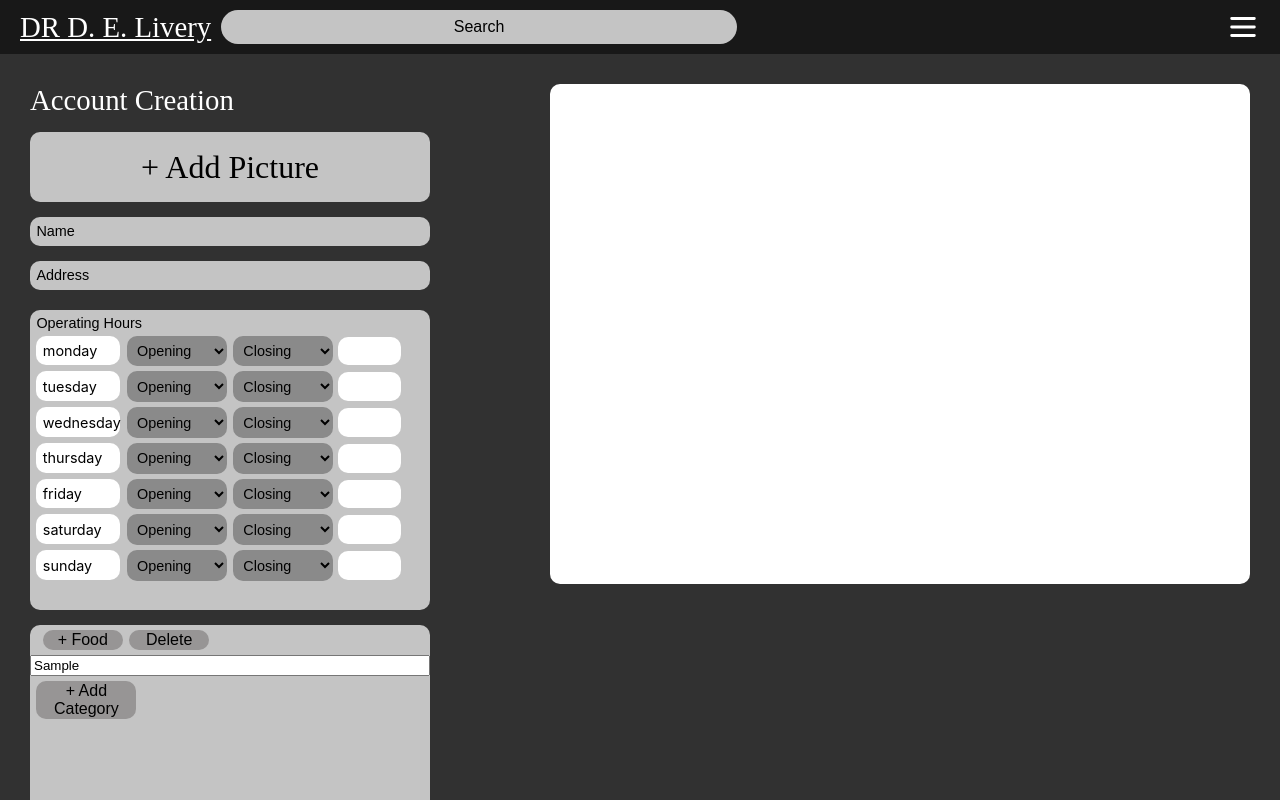
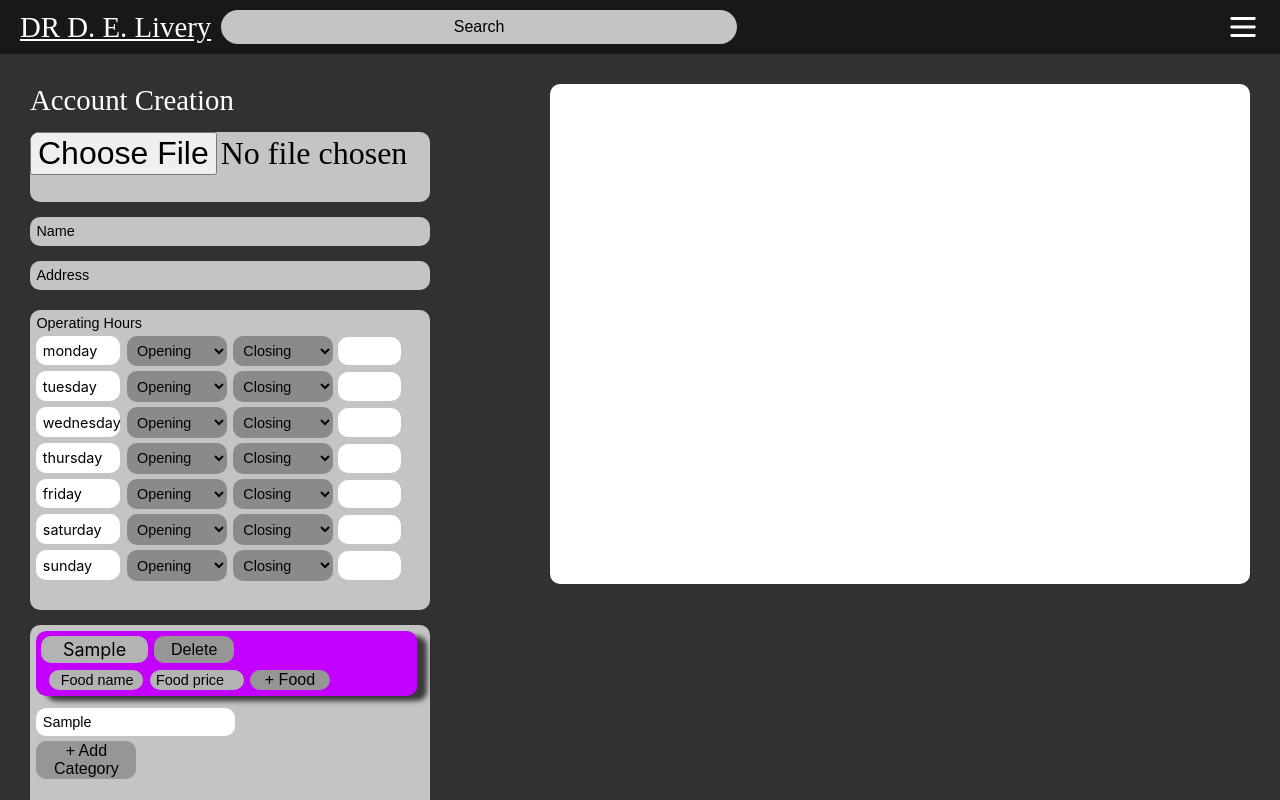
Before and after one commit to AWAProjectOrganization-team-6/frontend, a React (Create React App) app: page / in a window 1280 px wide. Both pictures are taken after typing "Sample" into the empty fields and a click on the button "+ Add Category". Shown: the top 800 px of the page. Built offline with nearby package versions, Linux system fonts and the light colour scheme; a web font is replaced by a local one.

Commit message:
Complete rework on foodCategory

```diff
--- a/src/components/FoodCategory.js
+++ b/src/components/FoodCategory.js
@@ -3,39 +3,44 @@ import Food from './FoodItem';
 
 export default function Category (props) {
 
-    const numOfFoods = [
+    var name = '';
+    var price = '';
 
-    ];
 
-    const addFood = () => {
-
+    const setFoodName = (event) => {
+        name = (event.target.value);
     };
 
-    const handleFoods = (event) => {
-
+    const setPrice = (event) => {
+        price = (event.target.value);
     };
 
-    const listOfCategories = props.name.map((name) =>
-        <div key={name.id} className={styles.category}>
-            <div>
-                <label >
-
-                </label>
-                <button className={styles.button} onClick={addFood}>
-                    + Food
-                </button>
-                <button className={styles.button}>
-                    Delete
-                </button>
-            </div>
-            <Food name={numOfFoods} parentCallBack={handleFoods}/>
-        </div>
-    );
 
 
     return(
         <>
-            {listOfCategories}
+            <div className={styles.content}>
+                <div className={styles.category}>
+                    <label className={styles.label}>
+                        {props.category.name}
+                    </label>
+                    <button className={styles.button} onClick={() => props.deleteCategory(props.category.id)}>
+                        Delete
+                    </button>
+                </div>
+                <div className={styles.food}>
+                    <input className={styles.input} onChange={setFoodName} placeholder={'Food name'}>
+                    </input>
+                    <input className={styles.input} type='number' min='0' onChange={setPrice} placeholder={'Food price'}>
+                    </input>
+                    <button className={styles.button} onClick={() => props.addFood(props.category, name, price)}>
+                        + Food
+                    </button>
+                </div>
+                <div className={styles.foods}>
+                    {props.category.foods.map((foods, index) => <Food key={index} food={foods} parentCallBack={props.deleteFood} categoryId={props.category.id}/>)}
+                </div>
+            </div>
         </>
     );
 }
--- a/src/components/FoodItem.js
+++ b/src/components/FoodItem.js
@@ -1,21 +1,15 @@
+import styles from '../styles/FoodItem.module.scss';
 
 export default function FoodItem (props) {
+    console.log(props);
 
-    const handleChange = (event) => {
-        props.parentCallBack(event.target.value);
-    };
-
-    const Food = props.name.map((id) =>
-        <div key={id}>
-            <input onChange={handleChange}>
-            </input>
+    return(
+        <div className={styles.content}>
+            <label className={styles.label}>{props.food.name}</label>
+            <label className={styles.label}>{props.food.price} €</label>
+            <button className={styles.button} onClick={() => props.parentCallBack(props.categoryId, props.food.id)}>
+                Delete
+            </button>
         </div>
     );
-
-
-    return(
-        <>
-            {Food}
-        </>
-    );
 }
--- a/src/styles/CreateRestaurant.module.scss
+++ b/src/styles/CreateRestaurant.module.scss
@@ -38,7 +38,7 @@
         flex-direction: column;
         row-gap: 15px;
         margin: 0px 0px;
-        width: 400px;
+        min-width: 400px;
 
         .addpicture {
             width: 400px;
@@ -59,6 +59,7 @@
             border-width: 0px;
             padding: 0.4rem;
             border-radius: 10px;
+            width: calc(400px - 0.4rem * 2);
 
             font-size: 0.9rem;
             text-align: left;
@@ -69,7 +70,8 @@
         }
 
         .setupMenu {
-            height: 300px;
+            min-height: 300px;
+            min-width: 200px;
             background: #c4c4c4;
             border-width: 0px;
             border-radius: 10px;
@@ -86,10 +88,17 @@
                 transition: background-color 0.2s;
                 width: 100px;
                 margin-left: 0.4rem;
+                margin-bottom: 0.4rem;
 
                 &:hover {
-                     background-color: white;
+                     background-color: rgb(0, 255, 0);
                 }
+            }
+
+            .input {
+                background-color: #ffffff;
+                margin-left: 0.4rem;
+                width: max-content;
             }
         }
 
@@ -98,6 +107,7 @@
             border-width: 0px;
             padding: 0.4rem;
             border-radius: 10px;
+            width: 400px;
 
             font-size: 0.9rem;
             text-align: left;
--- a/src/styles/FoodCategory.module.scss
+++ b/src/styles/FoodCategory.module.scss
@@ -1,17 +1,36 @@
+.content {
+    background-color: rgb(195, 0, 255);
+    box-shadow: 10px 5px 5px rgba(0, 0, 0, 0.705);
+    border-radius: 10px;
+    margin: 0.4rem;
+    margin-right: 0.8rem;
 
-.category {
+    .foods {
+        background-color: #979595;
+        margin: 0.4rem;
+        border-radius: 10px;
+    }
+
+
+    .food {
         display: flex;
-    flex-direction: column;
-    margin-left: 0.4rem;
-    margin-top: 5px;
+        flex-direction: row;
+        margin: 0.4rem;
 
         .input {
             width: 100px;
-        background: #ffffff;
             border-width: 0px;
-        padding: 0.4rem;
             border-radius: 10px;
             font-size: 0.9rem;
+            margin-left: 0.4rem;
+            width: 90px;
+            background-color: rgb(179, 179, 179);
+            text-indent: 2px;
+
+            &::placeholder {
+                color: black;
+                text-align: center;
+            }
         }
 
         .button {
@@ -24,7 +43,40 @@
             margin-left: 0.4rem;
 
             &:hover {
-                background-color: white;
+                    background-color: rgb(0, 255, 0);
             }
         }
     }
+
+
+    .category {
+        display: flex;
+        flex-direction: row;
+        margin: 5px;
+
+        .label {
+            background-color: rgb(179, 179, 179);
+            border-width: 0px;
+            border-radius: 10px;
+            padding: 0.2rem;
+            width: fit-content;
+            min-width: 100px;
+            font-size: large;
+            text-align: center;
+        }
+
+        .button {
+            border-width: 0px;
+            border-radius: 10px;
+            background-color:#979595;
+            font-size: 1rem;
+            transition: background-color 0.2s;
+            width: 80px;
+            margin-left: 0.4rem;
+
+            &:hover {
+                    background-color: rgb(255, 0, 0);
+            }
+        }
+    }
+}
--- /dev/null
+++ b/src/styles/FoodItem.module.scss
@@ -0,0 +1,18 @@
+
+    .label {
+        margin: 0.4rem;
+    }
+
+    .button {
+        border-width: 0px;
+        border-radius: 10px;
+        background-color:#ffffff;
+        font-size: 1rem;
+        transition: background-color 0.2s;
+        width: 80px;
+        margin: 0.4rem;
+
+        &:hover {
+            background-color: rgb(255, 0, 0);
+        }
+    }
--- a/src/views/CreateRestaurant.js
+++ b/src/views/CreateRestaurant.js
@@ -8,6 +8,9 @@ import Category from '../components/FoodCategory';
 
 class CreateRestaurant extends Component{
 
+    categoryIndex = 0;
+    foodIndex = 0;
+
     constructor(props){
         super(props);
         this.state={
@@ -16,20 +19,31 @@ class CreateRestaurant extends Component{
                 address:'',
                 type: '',
                 priceLevel:'',
+                openingHours: [
+
+                ],
+
+                closingHours: [
+
+                ],
+
+                categories: [
+
+                ]
             },
 
-            Categories: [
-
-            ],
-
+            categoryName: '',
             days: ['monday', 'tuesday', 'wednesday', 'thursday', 'friday', 'saturday', 'sunday'],
             times: ['00.00', '01.00', '02.00', '03.00', '04.00', '05.00', '06.00', '07.00', '08.00', '09.00', '10.00', '11.00', '12.00', '13.00', '14.00', '15.00', '16.00',
-                '17.00', '18.00', '19.00', '20.00', '21.00', '22.00', '23.00', '24.00',]
+                '17.00', '18.00', '19.00', '20.00', '21.00', '22.00', '23.00',]
         };
 
         this.addCategory = this.addCategory.bind(this);
         this.handleOperatingHours = this.handleOperatingHours.bind(this);
         this.onChange = this.onChange.bind(this);
+        this.addFoodToCategory = this.addFoodToCategory.bind(this);
+        this.deleteCategory = this.deleteCategory.bind(this);
+        this.deleteFoodFromCategory = this.deleteFoodFromCategory.bind(this);
     }
 
     onChange(event) {
@@ -49,6 +63,7 @@ class CreateRestaurant extends Component{
                 restaurantData.type = event.target.value;
                 break;
             case 'addCategory':
+                this.setState({ categoryName: event.target.value});
                 break;
         }
 
@@ -56,18 +71,47 @@ class CreateRestaurant extends Component{
         console.log(this.state);
     }
 
-    handleOperatingHours (childData) {
-        let operatingHours = childData;
-        this.setState({operatingHours});
+    handleOperatingHours (hour, day, kase) {
+        let restaurantData = {...this.state.restaurantData};
+        if (kase == 'opening') {
+            restaurantData.openingHours.push({day, opening: hour});
+        } else {
+            restaurantData.closingHours.push({day, closing: hour});
+        }
+
+        this.setState({ restaurantData });
     }
 
 
     addCategory () {
-        if (this.state.Categories.length < 8) {
-            this.setState({Categories: [...this.state.Categories,{id: this.state.Categories.length + 1}]});
-        }
+        let restaurantData = {...this.state.restaurantData};
+        restaurantData.categories.push({id: ++this.categoryIndex, name: this.state.categoryName, foods: []});
+        this.setState({ restaurantData });
 
     }
+
+    addFoodToCategory (category, foodName, price) {
+        console.log(category);
+        let restaurantData = {...this.state.restaurantData};
+        restaurantData.categories.find((value) => value.id === category.id).foods.push({name: foodName, price, id: ++this.foodIndex});
+        this.setState({ restaurantData });
+    }
+
+    deleteCategory (id) {
+        let restaurantData = {...this.state.restaurantData};
+        let index = restaurantData.categories.findIndex((value) => value.id === id);
+        restaurantData.categories.splice(index, 1);
+        this.setState({ restaurantData });
+    }
+
+    deleteFoodFromCategory (cId, fId) {
+        let restaurantData = {...this.state.restaurantData};
+        let index = restaurantData.categories.find((value) => value.id === cId).foods.findIndex((value) => value.id === fId);
+        restaurantData.categories.find((value) => value.id === cId).foods.splice(index, 1);
+        this.setState({ restaurantData });
+    }
+
+
 
     render() {
         return (
@@ -78,15 +122,14 @@ class CreateRestaurant extends Component{
                         <div className={cx(styles.logo, styles.font)}>
                             Account Creation
                         </div>
-                        <button className={cx(styles.addpicture, styles.font)}>
-                                + Add Picture
-                        </button>
+                        <input type = 'file' className={cx(styles.addpicture, styles.font)} placeholder='+ Add picture'>
+                        </input>
                         <input className={styles.input} onChange={this.onChange} name='name' type='text' placeholder='Name'/>
                         <input className={styles.input} onChange={this.onChange} name='address' type='text' placeholder='Address'/>
                         <OperatingHours days={this.state.days} times={this.state.times} parentCallBack={this.handleOperatingHours}/>
                         <div className={styles.setupMenu}>
-                            <Category name={this.state.Categories} parentCallBack={this.handleCategories}/>
-                            <input name='addCategory' onChange={this.onChange}/>
+                            {this.state.restaurantData.categories.map((category) => <Category key={category.id} category={category} addFood={this.addFoodToCategory} deleteCategory={this.deleteCategory} deleteFood={this.deleteFoodFromCategory}/>)}
+                            <input className={styles.input} name='addCategory' onChange={this.onChange} placeholder={'Category name'}/>
                             <button className={styles.button} onClick={this.addCategory}>
                                 + Add Category
                             </button>
```
Lines whose indentation alone changed are shown as unchanged.
